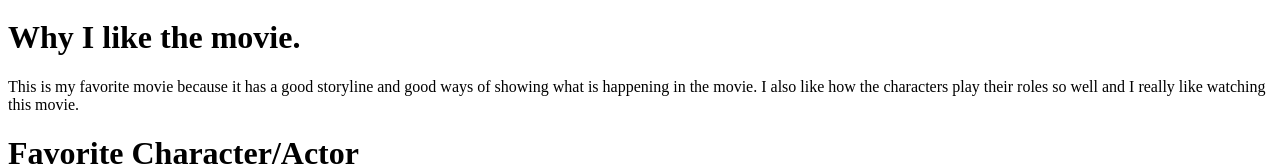
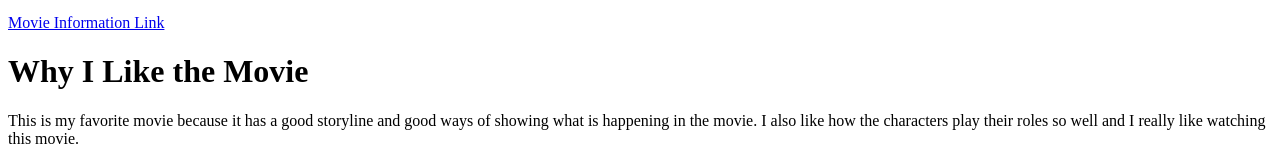
Before and after one commit to AndrewSorem14/AndrewCPortfolio.github.io, a plain HTML site: page MyFavoriteMovie.html in a window 1280 px wide. Shown: the part 386-552 px from the top of the page. Drawn offline with Linux system fonts and the light colour scheme.

Commit message:
Fixed the link for the Info site.

```diff
--- a/MyFavoriteMovie.html
+++ b/MyFavoriteMovie.html
@@ -7,8 +7,8 @@
 	</head>
 	<body>
 		<img src="http://www.flickeringmyth.com/wp-content/uploads/2015/12/star-wars-the-force-awakens-quad-poster.jpg" width="400" height="300" />
-		<a href="http://www.imdb.com/title/tt2488496/">Movie Information Link</a>
-		<h1>Why I like the movie.</h1>
+		<p><a href="http://www.imdb.com/title/tt2488496/">Movie Information Link</a></p>
+		<h1>Why I Like the Movie</h1>
 		<p>This is my favorite movie because it has a good storyline and good ways of showing what is happening in the movie. I also like how the characters play their roles so well and I really like watching this movie.</p>
 		<h1>Favorite Character/Actor</h1>
 		<p>My favorite charater in the movie is chewbacca played by Peter Mayhew.</p>
```
